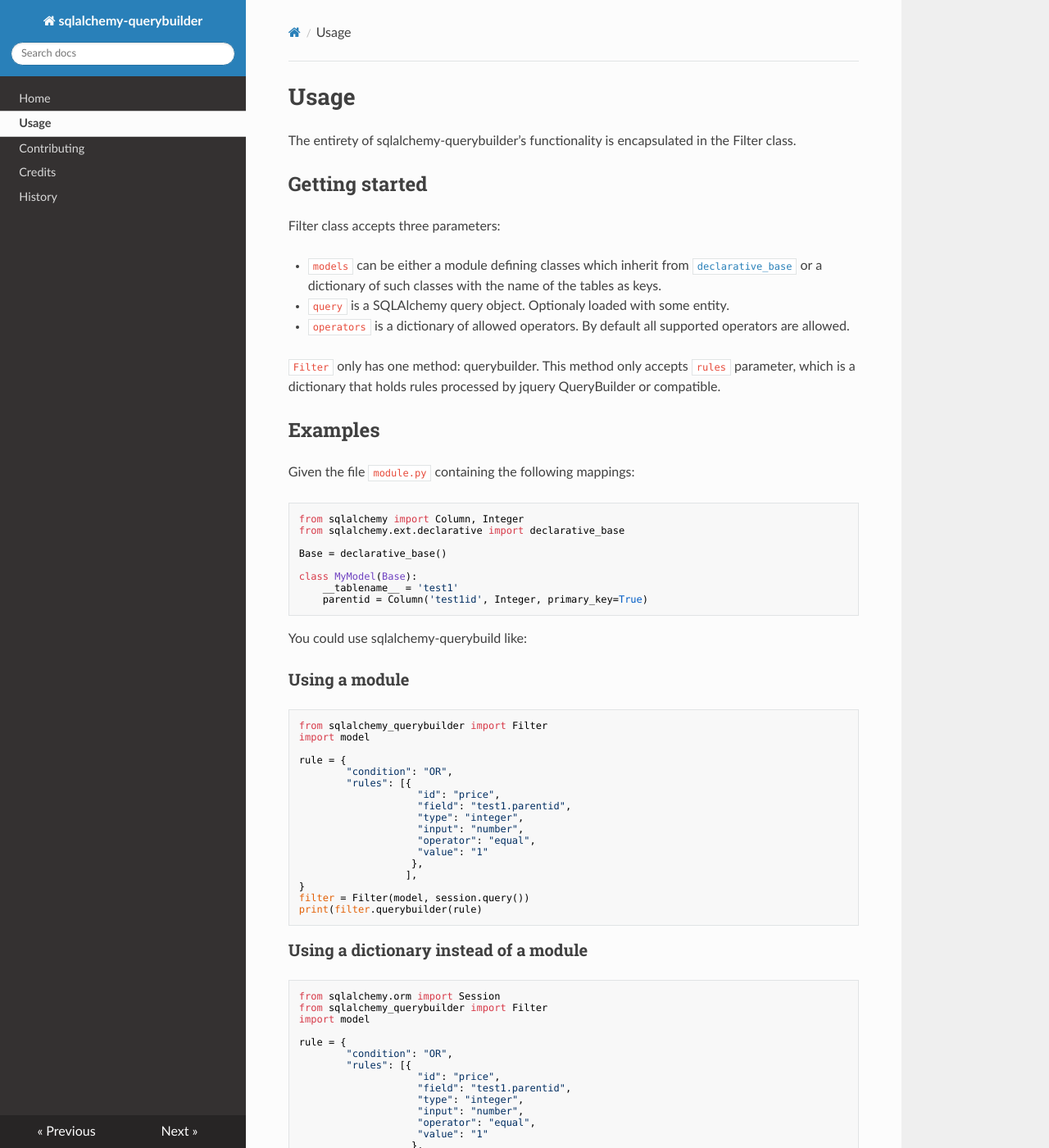
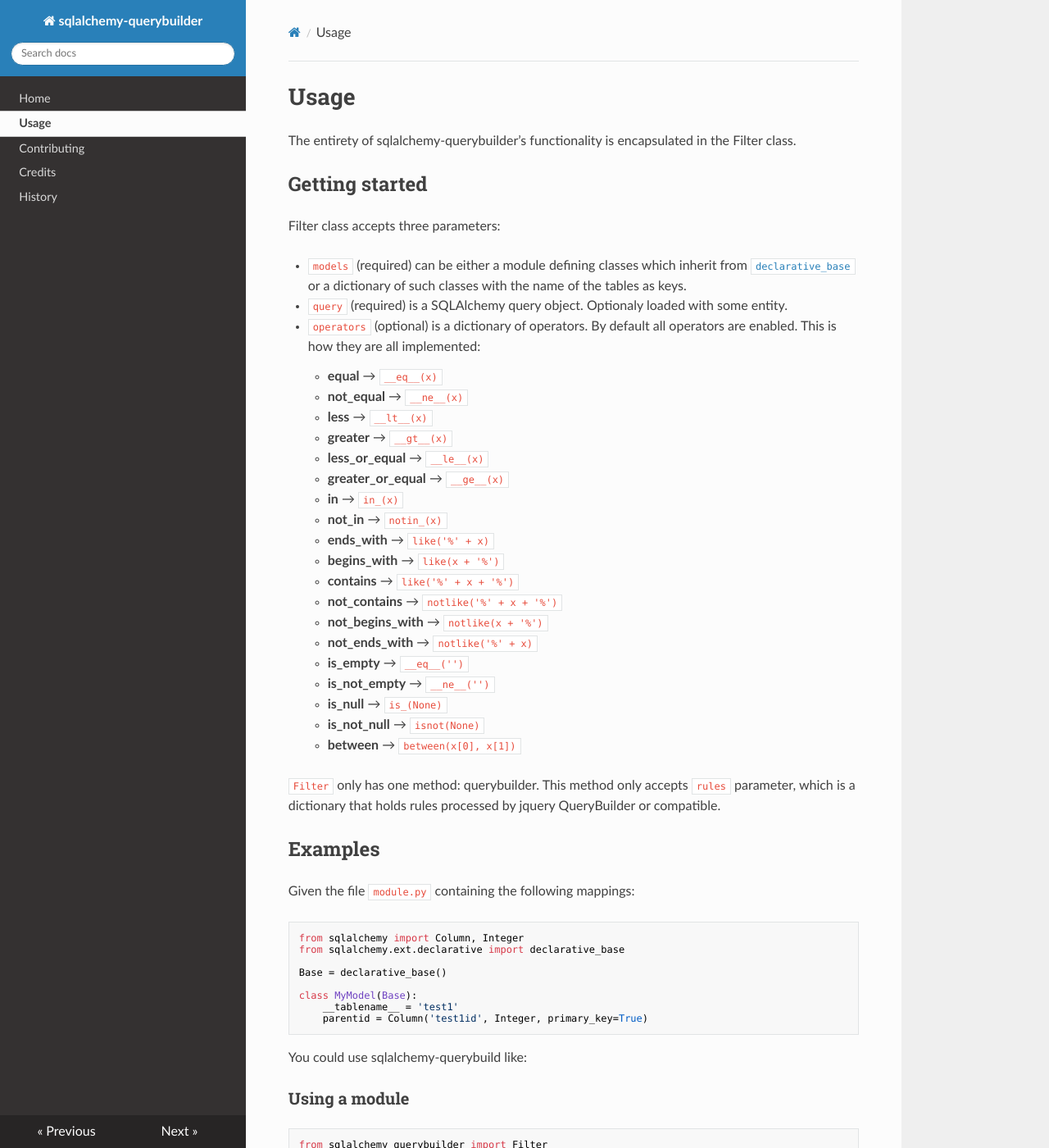
Before and after one commit to ocurero/sqlalchemy-querybuilder, an MkDocs documentation site: the page built from docs/usage.md, in a window 1280 px wide and 1400 px high. Shown: the whole window at 82% size. Built offline with MkDocs 1.6.1, drawn with Linux system fonts in a browser that asks for light colours; nearby versions of some CDN libraries.

Commit message:
add operators docs and fix todo links

```diff
--- a/docs/usage.md
+++ b/docs/usage.md
@@ -6,11 +6,31 @@
 
 Filter class accepts three parameters:
 
- - `models` can be either a module defining classes which inherit from
+ - `models` (required) can be either a module defining classes which inherit from
    [`declarative_base`](https://docs.sqlalchemy.org/en/13/orm/extensions/declarative/api.html#sqlalchemy.ext.declarative.declarative_base) or a dictionary of such classes with the name of the tables as keys.
- - `query` is a SQLAlchemy query object. Optionaly loaded with some entity.
- - `operators` is a dictionary of allowed operators. By default all supported operators are
-   allowed.
+ - `query` (required) is a SQLAlchemy query object. Optionaly loaded with some entity.
+ - `operators` (optional) is a dictionary of operators. By default all operators are
+   enabled. This is how they are all implemented:
+    -  **equal** &rarr; `__eq__(x)`
+	-  **not_equal** &rarr; `__ne__(x)`
+	-  **less** &rarr; `__lt__(x)`
+    -  **greater** &rarr; `__gt__(x)`
+    -  **less_or_equal** &rarr; `__le__(x)`
+    -  **greater_or_equal** &rarr; `__ge__(x)`
+    -  **in** &rarr; `in_(x)`
+    -  **not_in** &rarr; `notin_(x)`
+    -  **ends_with** &rarr; `like('%' + x)`
+    -  **begins_with** &rarr; `like(x + '%')`
+    -  **contains** &rarr; `like('%' + x + '%')`
+    -  **not_contains** &rarr; `notlike('%' + x + '%')`
+    -  **not_begins_with** &rarr; `notlike(x + '%')`
+    -  **not_ends_with** &rarr; `notlike('%' + x)`
+    -  **is_empty** &rarr; `__eq__('')`
+    -  **is_not_empty** &rarr; `__ne__('')`
+    -  **is_null** &rarr; `is_(None)`
+    -  **is_not_null** &rarr; `isnot(None)`
+    -  **between** &rarr; `between(x[0], x[1])`
+
 
 `Filter` only has one method: querybuilder. This method only accepts `rules` parameter, which is a dictionary that holds rules processed by jquery QueryBuilder or compatible.
 
```
Also changed, not shown: HISTORY.md (+1 -1 lines), contributing.md (+1 -1 lines), docs/index.md (+2 -2 lines).
